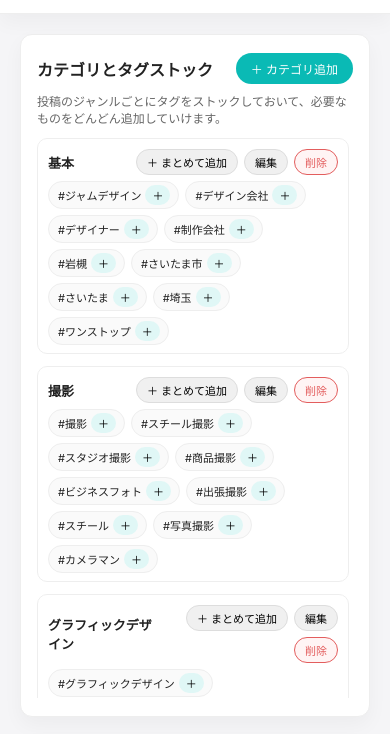
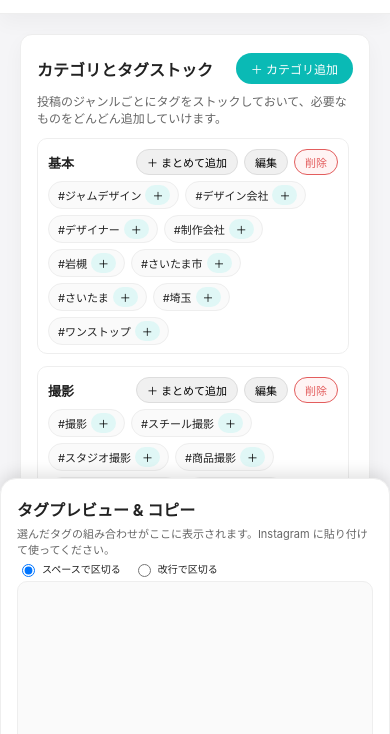
Before and after one commit to buddy-and-brother2025/tagduke-kun, a plain HTML site: page index.html in a window 390 px wide. Shown: the part 96-830 px from the top of the page. Drawn offline with Linux system fonts and the light colour scheme.

Commit message:
Enhance styles for mobile layout and fixed panels
Add styles for responsive layout and fixed preview panel

```diff
--- a/styles.css
+++ b/styles.css
@@ -325,5 +325,54 @@ body {
 @media (max-width: 800px) {
   .app-main {
     grid-template-columns: minmax(0, 1fr);
+    padding-bottom: 32vh; /* 下の固定プレビューぶん余白を確保 */
+  }
+
+  /* 左側（カテゴリ側）パネルは普通にスクロールされる部分 */
+  .panel-left {
+    margin-bottom: 12px;
+  }
+
+  /* 右側（プレビュー）パネルを下部に固定する */
+  .panel-right {
+    position: fixed;
+    left: 0;
+    right: 0;
+    bottom: 0;
+    height: 32vh;              /* だいたい画面下30%くらい */
+    max-height: 320px;         /* 縦長端末用の上限 */
+    margin: 0;
+    border-radius: 16px 16px 0 0;
+    box-shadow: 0 -4px 16px rgba(0, 0, 0, 0.12);
+    z-index: 30;
+  }
+
+  /* プレビュー内のレイアウトを縦方向にうまく使う */
+  .panel-right .panel-description {
+    margin-bottom: 4px;
+    font-size: 11px;
+  }
+
+  .panel-right .preview-options {
+    margin-bottom: 4px;
+    font-size: 10px;
+  }
+
+  .panel-right .preview-box {
+    height: calc(32vh - 90px); /* 上の説明・ボタン分を引いた高さ調整 */
+    min-height: 100px;
+  }
+
+  .panel-right .preview-textarea {
+    height: 100%;
+    resize: none; /* モバイルでの引き伸ばしを防ぐ */
+  }
+
+  .panel-right .preview-actions {
+    margin-top: 4px;
+  }
+
+  .panel-right .helper-text {
+    display: none; /* スペース節約。必要なら消さなくてもOK */
   }
 }
```
